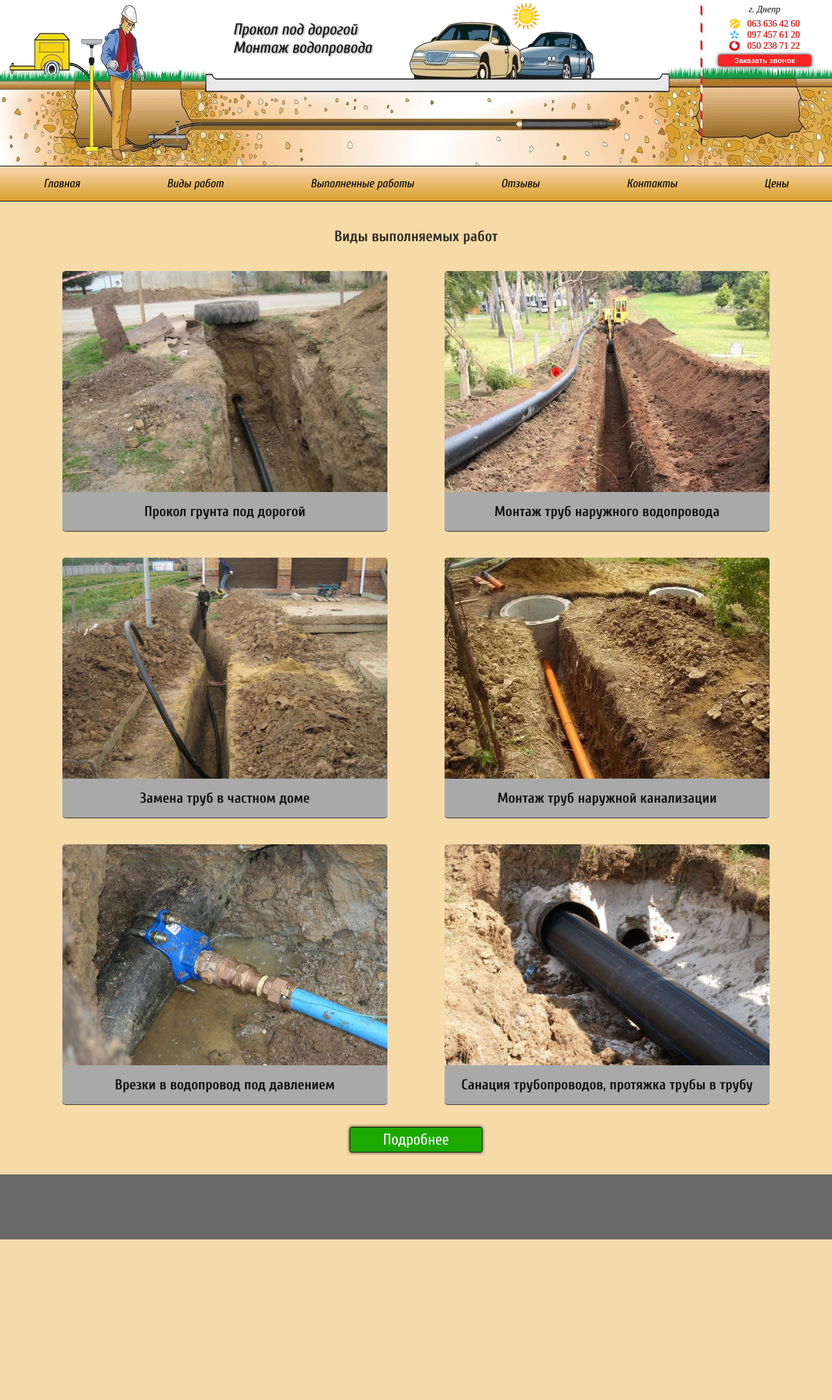
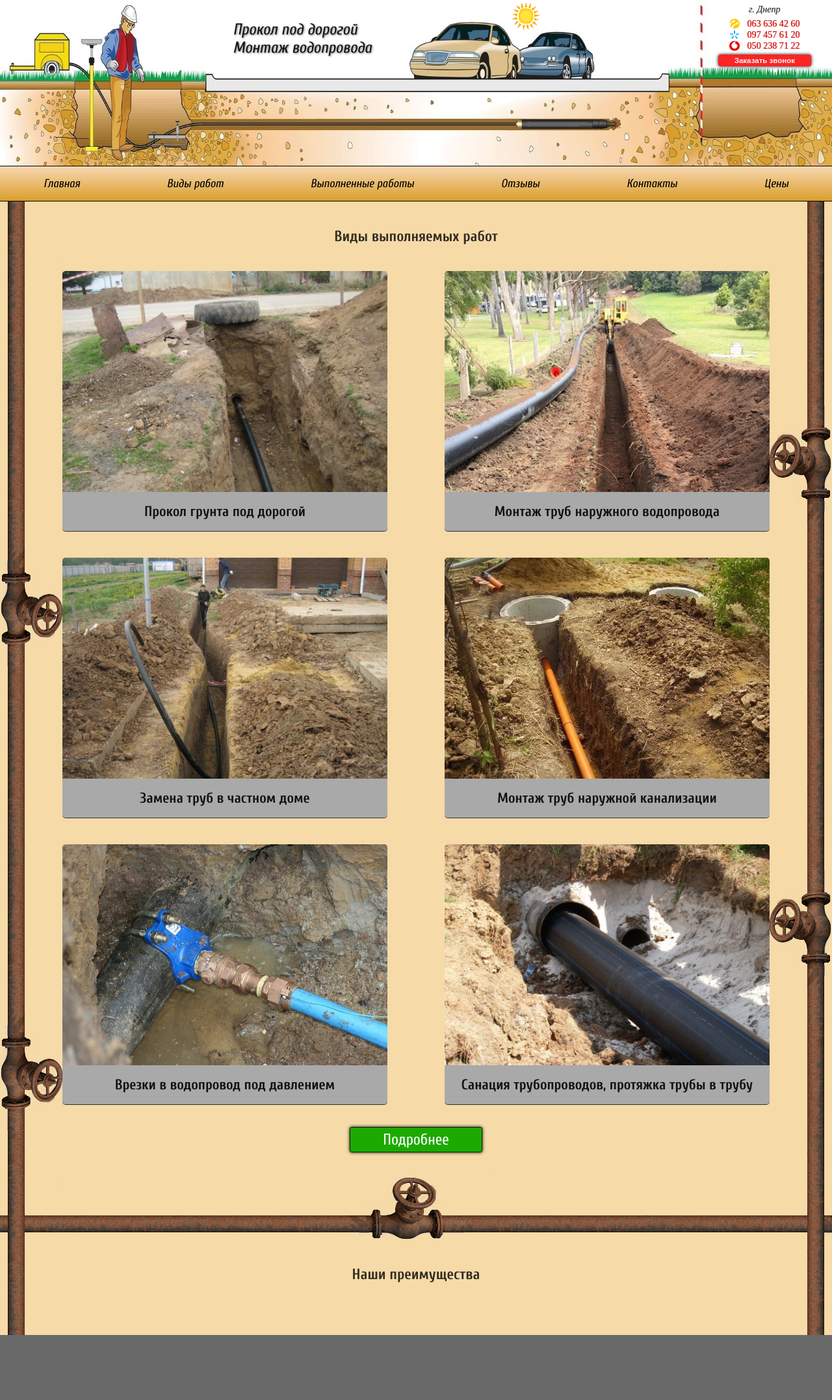
Before and after one commit to kharchenko-nikolay/prokol.ua, a PHP site: page / in a window 1280 px wide. Shown: the whole page at 65% size. Before the commit the page ends 1907 px from the top, so only its background shows below. Run offline with PHP 8.4, Linux system fonts and the light colour scheme.

Commit message:
added images of pipes on the sides and a separator between sections

```diff
--- a/index.php
+++ b/index.php
@@ -1,7 +1,9 @@
 <?php require_once 'public/include/header.php'; ?>
 
 <main>
-    <section class="types-works">
+    <div class="pipe-vertical-left"></div>
+    <div class="pipe-vertical-right"></div>
+    <section>
         <div class="container-center">
             <h2>Виды выполняемых работ</h2>
             <div class="flex-container">
@@ -45,8 +47,14 @@
             <a href="" class="detail">Подробнее</a>
         </div>
     </section>
-    <section class="advantages">
+    <div class="block-separator"></div>
+    <section>
+        <div class="container-center">
+            <h2>Наши преимущества</h2>
+            <div class="flex-container">
 
+            </div>
+        </div>
     </section>
 </main>
 
--- a/public/css/style.css
+++ b/public/css/style.css
@@ -1,5 +1,5 @@
 
-/* ========================== СТИЛИ ДЛЯ ШАПКИ САЙТА==========================*/
+/* ========================== ОБЩИЕ СТИЛИ ==========================*/
 
 /* загрузка шрифта из файла */
 @font-face {
@@ -16,6 +16,40 @@ body{
     margin: 0;
     padding: 0;
 }
+
+div.block-separator{
+    height: 100px;
+    background-color: #f6daa8;
+    background-image: url("../images/pipe.png");
+}
+
+main{
+    position: relative;
+}
+
+div.pipe-vertical-left{
+    position: absolute;
+    background-image: url("../images/pipe-vertical.png");
+    height: 100%;
+    width: 100px;
+}
+
+div.pipe-vertical-right {
+    position: absolute;
+    background-image: url("../images/pipe-vertical.png");
+    height: 100%;
+    width: 100px;
+    right: 0;
+    transform: scale(-1, -1);
+}
+
+section{
+    width: 100%;
+    background-color: #f6daa8;
+    padding: 40px 0;
+}
+
+/* ========================== СТИЛИ ДЛЯ ШАПКИ САЙТА==========================*/
 
 header{
     position: relative;
@@ -144,17 +178,11 @@ ul.menu{
 
 /* ========================== СТИЛИ ДЛЯ БЛОКА ВИДЫ ВЫПОЛНЯЕМЫХ РАБОТ ==========================*/
 
-.container-center{
+div.container-center{
     width: 85%;
     height: 100%;
     margin: 0 auto;
     text-align: center;
-}
-
-section.types-works{
-    width: 100%;
-    background-color: #f6daa8;
-    padding: 40px 0;
 }
 
 .container-center > h2{
@@ -214,9 +242,6 @@ section.advantages{
 
 }
 
-
-
-
 footer{
     height: 100px;
     background-color: dimgray;
```
Also changed, not shown: public/images/pipe-vertical.png (added), public/images/pipe.png (added).
